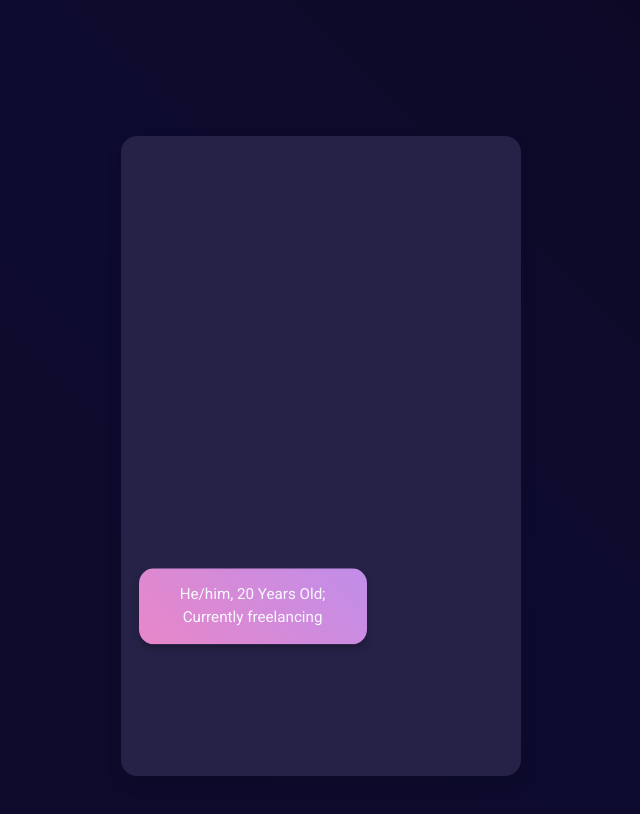
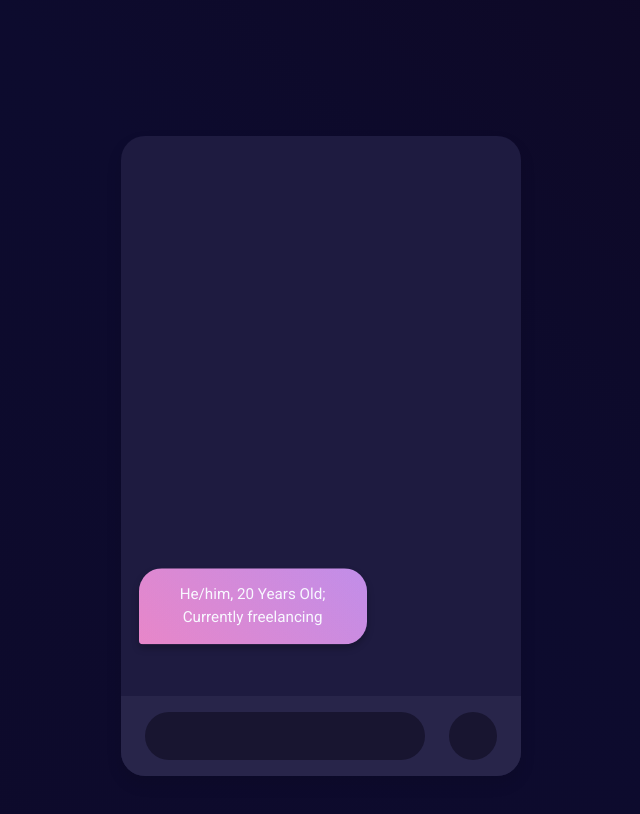
Before and after one commit to heyimrein/personal-site, a React (Vite) app: page / in a window 1280 px wide. Shown: the part 940-1754 px from the top of the page, without its empty margins (319-959 px from the left). Built offline with nearby package versions, Linux system fonts and the light colour scheme; a web font is replaced by a local one.

Commit message:
Polish mock chat window

```diff
--- a/src/components/CardSection.css
+++ b/src/components/CardSection.css
@@ -3,6 +3,9 @@
   --card-width: min(15em, 50vw);
   --card-y-margin: 10em;
   --card-side-offset: min(40vw, 10em);
+  --card-radius: 1.5em;
+  --card-left-radius: var(--card-radius) var(--card-radius) var(--card-radius) 0.25em;
+  --card-right-radius: var(--card-radius) var(--card-radius) 0.25em;
 }
 
 .card-section {
@@ -19,13 +22,13 @@
   bottom: 20vh;
   width: calc(var(--card-width) + var(--card-side-offset));
   height: var(--card-container-height);
-  overflow-y: hidden;
+  overflow: hidden;
   display: flex;
   flex-direction: column;
   align-items: center;
-  background-color: #262247;
+  background-color: #1e1b40;
   box-shadow: 0 0.5rem 1rem rgb(0 0 0 / 0.1);
-  border-radius: 1rem;
+  border-radius: 1.5rem;
 }
 
 .card-container {
@@ -33,23 +36,54 @@
   padding-bottom: 20em;
 }
 
+.input-panel {
+  position: absolute;
+  bottom: 0;
+  height: 5em;
+  width: 100%;
+  display: flex;
+  flex-direction: row;
+  align-items: center;
+  background-color: #28254a;
+}
+
+.input-panel > .input-field {
+  width: 70%;
+  height: 60%;
+  margin: 0 0 0 1.5em;
+  background-color: #181530;
+  border-radius: 2em;
+}
+
+.input-panel > .input-submit {
+  width: 3em;
+  height: 60%;
+  margin: 0 1em 0 1.5em;
+  background-color: #181530;
+  border-radius: 2em;
+}
+
 .desc-card:nth-child(1) {
   margin-top: -20vh;
   margin-left: 1em;
   margin-right: var(--card-side-offset);
+  border-radius: var(--card-left-radius);
 }
 
 .desc-card:nth-child(2) {
   margin-left: var(--card-side-offset);
   margin-right: 1em;
+  border-radius: var(--card-right-radius);
 }
 
 .desc-card:nth-child(3) {
   margin-left: 1em;
   margin-right: var(--card-side-offset);
+  border-radius: var(--card-left-radius);
 }
 
 .desc-card:nth-child(4) {
   margin-left: var(--card-side-offset);
   margin-right: 1em;
+  border-radius: var(--card-right-radius);
 }
--- a/src/components/CardSection.tsx
+++ b/src/components/CardSection.tsx
@@ -61,6 +61,10 @@ export default function CardSection() {
             Typescript + React
           </DescriptionCard>
         </motion.div>
+        <div className="input-panel">
+          <div className="input-field" />
+          <div className="input-submit" />
+        </div>
       </div>
     </motion.div>
   );
--- a/src/components/DescriptionCard.css
+++ b/src/components/DescriptionCard.css
@@ -9,7 +9,7 @@
       linear-gradient(rgb(24 14 38 / 10%) 0%, rgb(24 14 38 / 10%) 100%) padding-box,
       linear-gradient(45deg, #ff94db 0%, #d49cff 100%);
   box-shadow: 0 0.25em 0.5em rgb(0 0 0 / 0.25);
-  border-radius: 1em;
+  border-radius: var(--card-radius);
 }
 
 .desc-card:not(:first-child) {
--- a/src/components/DescriptionCard.tsx
+++ b/src/components/DescriptionCard.tsx
@@ -21,7 +21,7 @@ export default function DescriptionCard(props: { children: string }) {
       variants={variants}
       initial="hidden"
       whileInView="show"
-      viewport={{ amount: "some", margin: "-20% 0% -20% 0%" }}
+      viewport={{ amount: "some", margin: "-20% 0% -30% 0%" }}
       transition={{ duration: 0.5, type: "spring" }}
     >
       <p>{props.children}</p>
```
